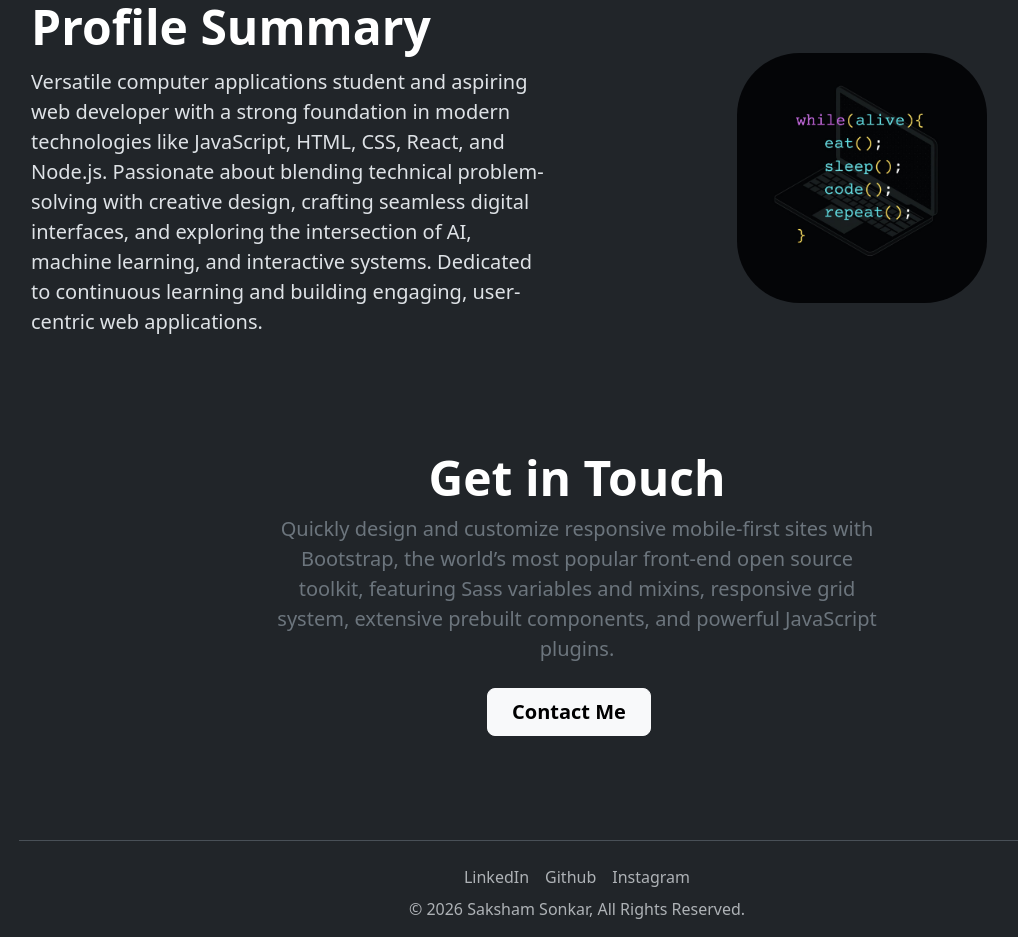
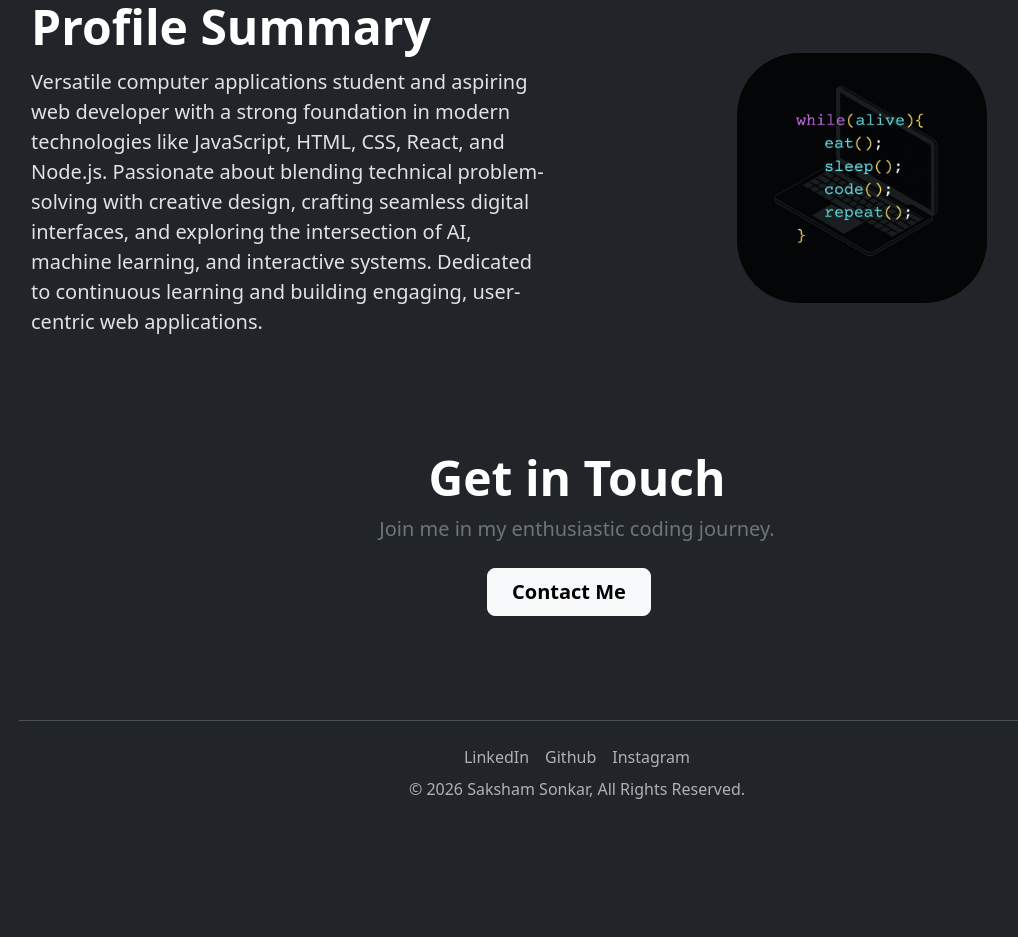
Before and after one commit to sakshxm-16/portfolio, a plain HTML site: page index.html in a window 1280 px wide. Shown: the part 640-1577 px from the top of the page, without its empty margins (63-1081 px from the left). After the commit the page ends 1457 px from the top, so only its background shows below. Drawn offline with nearby package versions, Linux system fonts and the light colour scheme.

Commit message:
Revise index.html for portfolio layout and content
Updated the HTML structure and content for the portfolio page, including navigation, profile summary, and contact section.

```diff
--- a/index.html
+++ b/index.html
@@ -56,15 +56,13 @@
     </div>
      </section>
 
-    <!-- Work Summary -->
+    <!-- Contact -->
     <section>
         <div class="bg-dark text-secondary px-4 pt-5 text-center">
             <div class="py-5">
                 <h1 class="display-5 fw-bold text-white">Get in Touch</h1>
                 <div class="col-lg-6 mx-auto">
-                    <p class="fs-5 mb-4">Quickly design and customize responsive mobile-first sites with Bootstrap, the world’s
-                        most popular front-end open source toolkit, featuring Sass variables and mixins, responsive grid system,
-                        extensive prebuilt components, and powerful JavaScript plugins.</p>
+                    <p class="fs-5 mb-4">Join me in my enthusiastic coding journey.</p>
                     <div class="d-grid gap-2 d-sm-flex justify-content-sm-center">
                         <a href="mailto://ss9838157875@gmail.com">
                             <button type="button" class="btn btn-light btn-lg px-4 me-sm-3 fw-bold">Contact Me</button>
```
